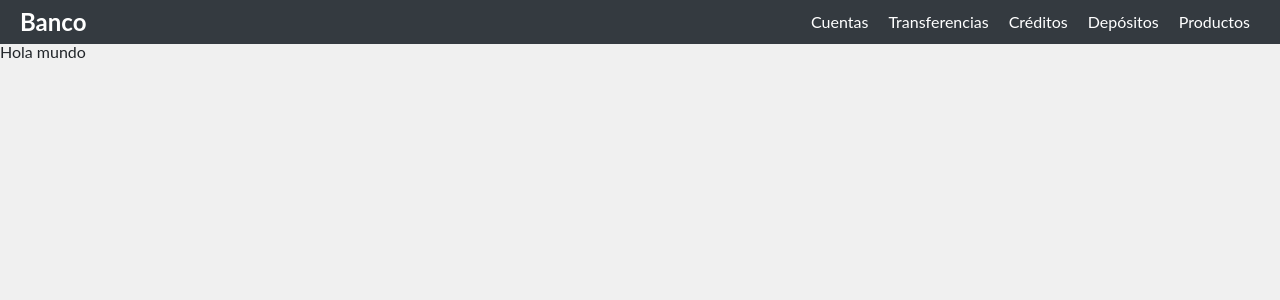
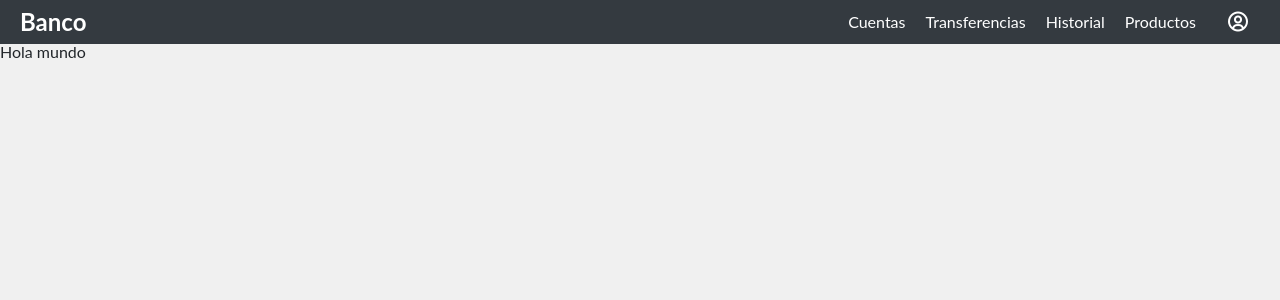
Before and after one commit to The-Cube-s/SistemaBancario_Frontend, a React (Vite) app: page /home/banco/home in a window 1280 px wide. Shown: the top 300 px of the page. Built offline with nearby package versions, Linux system fonts and the light colour scheme.

Commit message:
trabajo en clase

```diff
--- a/package.json
+++ b/package.json
@@ -14,6 +14,7 @@
     "@fortawesome/react-fontawesome": "^0.2.2",
     "axios": "^1.7.2",
     "bootstrap": "^5.3.3",
+    "boxicons": "^2.1.4",
     "cdbreact": "^1.5.19",
     "react": "^18.2.0",
     "react-bootstrap": "^2.10.2",
--- a/src/Components/CLIENT/Navbar.jsx
+++ b/src/Components/CLIENT/Navbar.jsx
@@ -1,5 +1,6 @@
 import { Link } from 'react-router-dom';
 import styled from 'styled-components';
+import 'boxicons/css/boxicons.min.css';
 
 const NavbarContainer = styled.nav`
   background-color: #343a40;
@@ -36,6 +37,11 @@ const NavLink = styled(Link)`
   }
 `;
 
+const IconLink = styled(NavLink)`
+  font-size: 24px;
+  margin-left: 20px;
+`;
+
 export const Navbar = () => {
   return (
     <NavbarContainer>
@@ -43,9 +49,9 @@ export const Navbar = () => {
       <NavLinks>
         <NavLink to="/home/banco/accountClient">Cuentas</NavLink>
         <NavLink to="/home/banco/transferencias">Transferencias</NavLink>
-        <NavLink to="/home/banco/creditos">Créditos</NavLink>
-        <NavLink to="/home/banco/depositos">Depósitos</NavLink>
+        <NavLink to="/home/banco/historial">Historial</NavLink>
         <NavLink to="/home/banco/products">Productos</NavLink>
+        <IconLink to="/home/banco/settings" className="bx bx-user-circle"></IconLink>
       </NavLinks>
     </NavbarContainer>
   );
--- /dev/null
+++ b/src/Pages/Client/Historial.jsx
@@ -0,0 +1,7 @@
+import React from 'react'
+
+export const Historial = () => {
+  return (
+    <div>Historial</div>
+  )
+}
--- a/src/routes.jsx
+++ b/src/routes.jsx
@@ -16,6 +16,7 @@ import { RegisterAdmin } from "./Pages/Admin/RegisterAdmin";
 import { HomeClient } from "./Pages/Client/HomeClient";
 import { AccountClient } from "./Pages/Client/AccountClient";
 import { TransferenciasClient } from "./Pages/Client/TransferenciasClient";
+import { Historial } from "./Pages/Client/Historial";
 
 export const routes = [
   {
@@ -70,5 +71,9 @@ export const routes = [
   {
     path: '/home/banco/transferencias',
     element: <NavbarLayout><TransferenciasClient /></NavbarLayout>
+  },
+  {
+    path: '/home/banco/historial',
+    element: <NavbarLayout><Historial /></NavbarLayout>
   }
 ]
```
Also changed, not shown: 1 other file (tests, documents, lock files or other folders).
